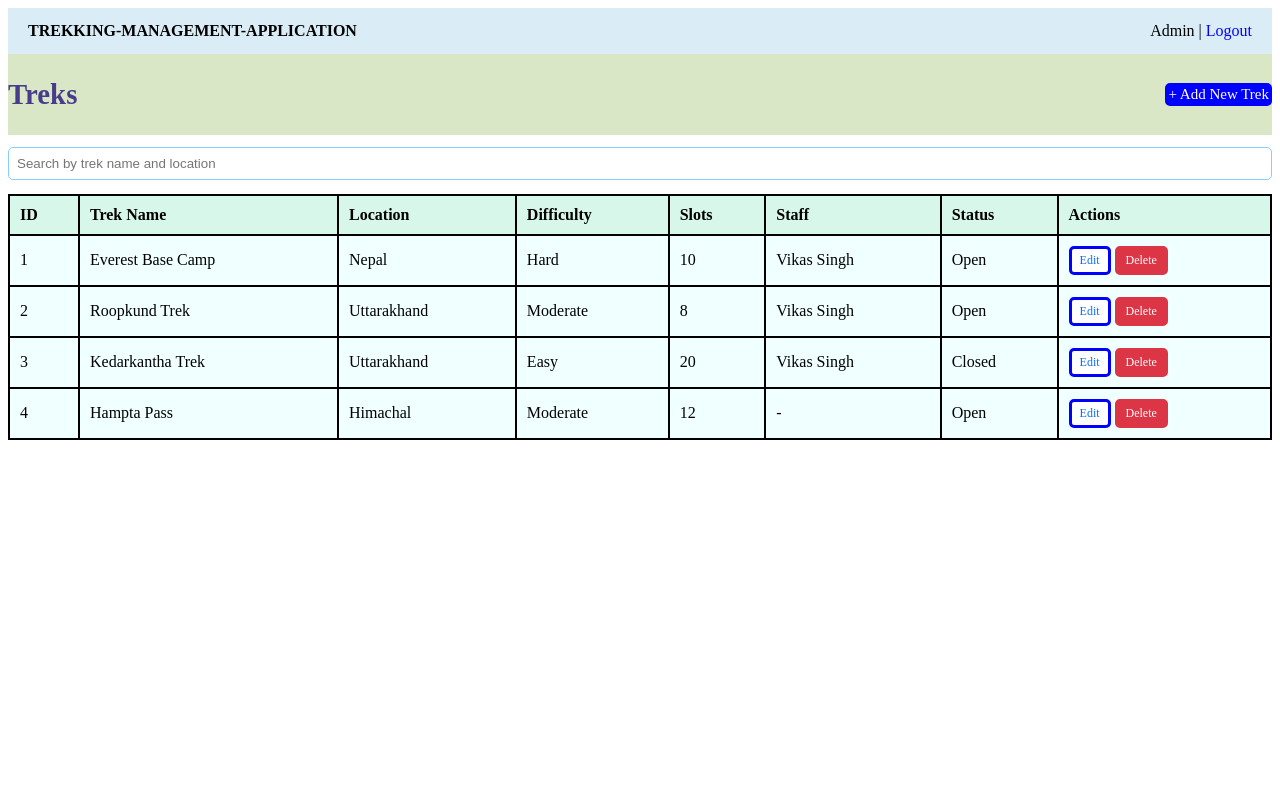
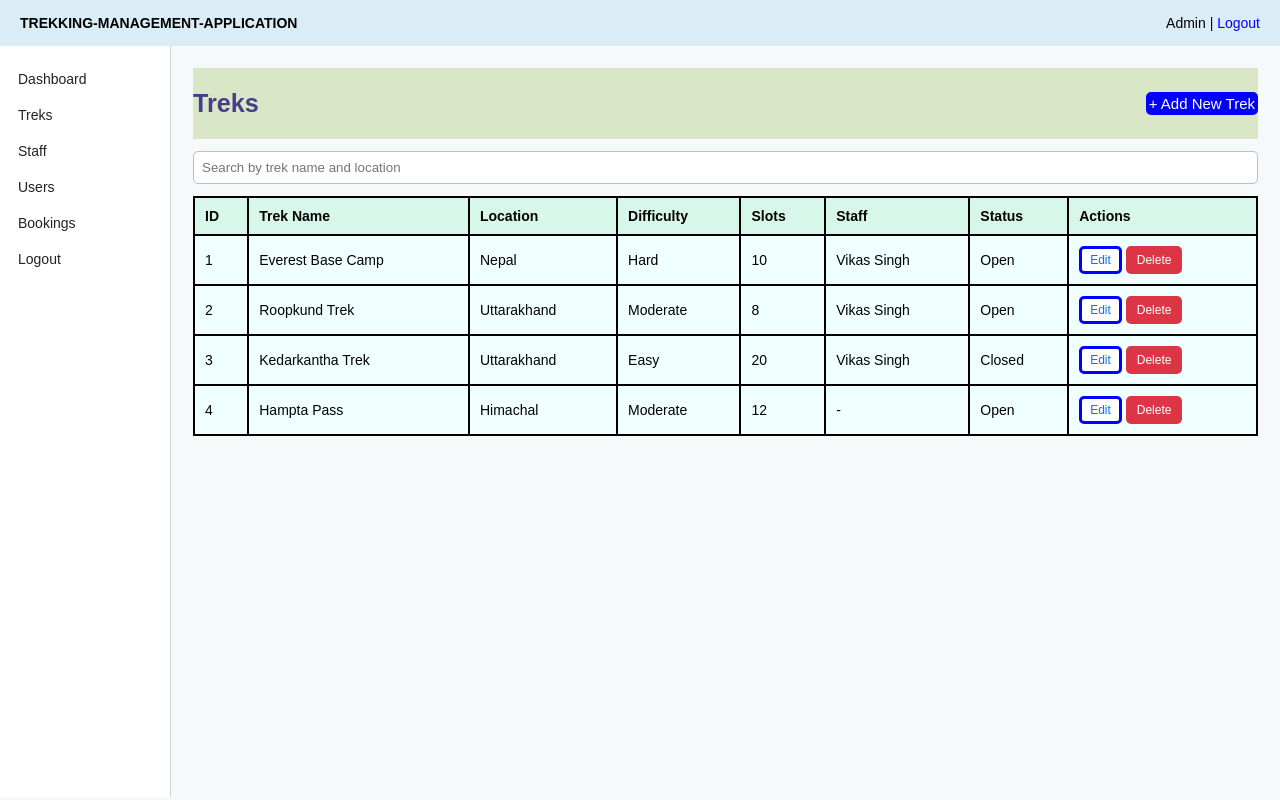
Before and after one commit to 24f3002105/Trekking-Management-Application, a Flask app: page /admin/treks in a window 1280 px wide. Run offline with Flask 3, Linux system fonts and the light colour scheme; a user stored in the database is signed in; data comes from the database, SQL or seed files in the repository; both versions use the stored data as it was after the commit.

Commit message:
Milestone-6 Trek Booking History and Trek Status Tracking

```diff
--- a/application/controllers.py
+++ b/application/controllers.py
@@ -215,7 +215,7 @@ def staff_action(user_id, action):
         staff.blacklisted=False
         profile = StaffProfile.query.filter_by(user_id=staff.id).first()
         if profile:
-            profile.status="Approved"
+            profile.status = "Approved"
     elif action=="blacklist":
         staff.blacklisted=True
         profile=StaffProfile.query.filter_by(user_id=staff.id).first()
@@ -225,7 +225,7 @@ def staff_action(user_id, action):
         db.session.delete(staff)
 
     db.session.commit()
-    return redirect("admin/staff")
+    return redirect("/admin/staff")
 
 @app.route("/admin/users")
 def admin_users():
@@ -388,3 +388,69 @@ def book_trek(trek_id):
     db.session.add(booking)
     db.session.commit()
     return redirect("/user")
+
+@app.route("/bookings")
+def my_bookings():
+    if session.get("role") != "user":
+        return redirect("/login")
+
+    bookings = Booking.query.filter_by(user_id=session.get("user_id")).order_by(Booking.id.desc()).all()
+    booking_rows = []
+    for booking in bookings:
+        trek = Trek.query.get(booking.id)
+        booking_rows.append({
+            "id": booking.id,
+            "trek_name": trek.name,
+            "booking_date": booking.booking_date,
+            "start_date": trek.start_date,
+            "end_date": trek.end_date,
+            "status": booking.status,
+        })
+
+    return render_template("my_bookings.html", bookings=booking_rows)
+
+@app.route("/booking/<int:booking_id>/cancel")
+def cancel_booking(booking_id):
+    if session.get("role") != "user":
+        return redirect("/login")
+
+    booking = Booking.query.get_or_404(booking_id)
+    if booking.user_id == session.get("user_id") and booking.status == "Booked":
+        booking.status = "Cancelled"
+        db.session.commit()
+
+    return redirect("/bookings")
+
+@app.route("/history")
+def history():
+    if session.get("role") != "user":
+        return redirect("/login")
+
+    bookings=Booking.query.filter_by(user_id=session.get("user_id")).all()
+    history_rows = []
+    for booking in bookings:
+        if booking.status in ["Completed","Cancelled"]:
+            trek = Trek.query.filter_by(booking.trek_id)
+            history_rows.append({
+                "trek_name":trek.name,
+                "start_date":trek.start_date,
+                "end_date":trek.end_date,
+                "status":booking.status,
+            })
+    return render_template("history.html", bookings=history_rows)
+
+@app.route("/profile", methods=["GET", "POST"])
+def profile():
+    if not session.get("user_id"):
+        return redirect("/login")
+
+    user=User.query.get_or_404(session.get("user_id"))
+
+    if request.method == "POST":
+        user.name = request.form.get("name")
+        user.contact=request.form.get("contact")
+        session["name"]=user.name
+        db.session.commit()
+        return redirect("/profile")
+
+    return render_template("profile.html", user=user)
--- a/static/style.css
+++ b/static/style.css
@@ -3,10 +3,11 @@
     display: flex;justify-content: space-between;align-items: center;padding:0 20px;
 }
 a { color: blue; text-decoration:solid;}
+
 .container { width: 350px; margin: auto; border: 2px solid; background-color: beige;
 padding: 30px; border-radius: 50px; margin-top: 50px;}
 
-.field { margin-bottom: 14px; text-align: center; font-size: large;}
+.field { margin-bottom: 12px; text-align: center; font-size: large;}
 
 button, .btn {
     display:inline-block;
@@ -42,19 +43,33 @@ th {background-color:rgb(216, 247, 235) ;}
 .btn-red { background: #dc3545; border-color: #dc3545; }
 .btn-green { background: #198754; border-color: #198754; }
 
-.placeholder {
-    width: 220px;
-    height: 140px;
-    background: #e9ecef;
-    border: 1px solid #d0d5da;
-    display: flex;
-    align-items: center;
-    justify-content: center;
-    color: #777;
-}
+
 
 @media (max-width: 800px) {
     .cards, .form-grid { grid-template-columns: 1fr; }
     .sidebar { width: 130px; }
     .login-box { width: auto; margin: 30px 15px; }
 }
+
+.app { display: flex; min-height: calc(100vh - 49px); }
+
+.sidebar {
+    width: 170px;
+    background: white;
+    border-right: 1px solid #cfd4da;
+    padding: 15px 0;
+}
+.sidebar a {
+    display: block;
+    padding: 10px 18px;
+    color: #222;
+}
+.sidebar a:hover { background: #e9f1ff; }
+.content { flex: 1; padding: 22px; }
+
+body {
+    font-family: Arial, sans-serif;
+    background: #f7f8fa;
+    margin: 0;
+    font-size: 14px;
+}
--- a/templates/admin_bookings.html
+++ b/templates/admin_bookings.html
@@ -1,5 +1,5 @@
 {% extends "base.html" %}
-{% block public_content %}
+{% block content %}
 <h2>All Boookings and History</h2>
 <table>
     <tr><th>Booking ID</th><th>User</th><th>Trek</th><th>Date</th><th>Status</th><th>Payment</th></tr>
--- a/templates/admin_dashboard.html
+++ b/templates/admin_dashboard.html
@@ -1,6 +1,6 @@
 {% extends "base.html" %}
 
-{% block public_content %}
+{% block content %}
 <h2>Dashboard</h2>
 <div class="cards">
     <div class="card">Total Treks <h3>{{ totals.treks }}</h3></div>
--- a/templates/admin_staff.html
+++ b/templates/admin_staff.html
@@ -1,5 +1,5 @@
 {% extends "base.html" %}
-{% block public_content %}
+{% block content %}
 <h2>Staff Requests</h2>
 <table>
     <tr><th>Staff ID</th><th>Name</th><th>Email</th><th>Contact</th><th>Status</th><th>Action</th></tr>
--- a/templates/admin_treks.html
+++ b/templates/admin_treks.html
@@ -1,5 +1,5 @@
 {% extends "base.html" %}
-{% block public_content %}
+{% block content %}
 <div class="title-row">
     <h2 style="color: darkslateblue;">Treks</h2>
     <a class="btn" href="{{ url_for('add_trek') }}">+ Add New Trek</a>
--- a/templates/admin_users.html
+++ b/templates/admin_users.html
@@ -1,5 +1,5 @@
 {% extends "base.html" %}
-{% block public_content %}
+{% block content %}
 <h2>Users</h2>
 <form method="get" class="field"><input name="q" value="{{ q }}" placeholder="Search User by Name or Email"></form>
 <table>
--- a/templates/base.html
+++ b/templates/base.html
@@ -1,22 +1,45 @@
 <!DOCTYPE html>
 <html lang="en">
-
 <head>
     <title>TREKKING-MANAGEMENT-APPLICATION</title>
     <link rel="stylesheet" href="{{ url_for('static', filename='style.css') }}">
 </head>
-
 <body>
     <div class="topbar">
         <b>TREKKING-MANAGEMENT-APPLICATION</b>
         {% if session.get('user_id') %}
-        <span>{{ session.get('name') }} | <a href="{{ url_for('logout') }}">Logout</a></span>
+            <span>{{ session.get('name') }} | <a href="{{ url_for('logout') }}">Logout</a></span>
         {% endif %}
     </div>
-
-    {% block public_content %}
-    {% endblock %}
+    {% if session.get('user_id') %}
+    <div class="app">
+        <div class="sidebar">
+            {% if session.get('role')== "Admin" %}
+                <a href="{{ url_for('admin_dashboard') }}">Dashboard</a>
+                <a href="{{ url_for('admin_treks') }}">Treks</a>
+                <a href="{{ url_for('admin_staff') }}">Staff</a>
+                <a href="{{ url_for('admin_users') }}">Users</a>
+                <a href="{{ url_for('admin_bookings') }}">Bookings</a>
+            {% elif session.get('role')== "staff" %}
+                <a href="{{ url_for('staff_dashboard') }}">Dashboard</a>
+                <a href="{{ url_for('staff_dashboard') }}">My Treks</a>
+                <a href="{{ url_for('profile') }}">Profile</a>
+            {% else %}
+                <a href="{{ url_for('user_dashboard') }}">Dashboard</a>
+                <a href="{{ url_for('user_dashboard') }}">Browse Trek</a>
+                <a href="{{ url_for('my_bookings') }}">My Bookings</a>
+                <a href="{{ url_for('history') }}">History</a>
+                <a href="{{ url_for('profile') }}">Profile</a>
+            {% endif %}
+            <a href="url_for('logout')">Logout</a>
+        </div>
+        <div class="content">
+            {% block content %} {% endblock %}
+        </div>
+    </div>
+    {% else %}
+        {% block public_content %}{% endblock %}
+    {% endif %}
 
 </body>
-
 </html>
--- a/templates/staff_dashboard.html
+++ b/templates/staff_dashboard.html
@@ -1,5 +1,5 @@
 {% extends "base.html" %}
-{% block public_content %}
+{% block content %}
 <h2>My Dashboard</h2>
 <div class="cards">
     <div class="card">Assigned Treks<h3>{{ treks|length }}</h3></div>
--- a/templates/staff_trek.html
+++ b/templates/staff_trek.html
@@ -1,5 +1,5 @@
 {% extends "base.html" %}
-{% block public_content %}
+{% block content %}
 <h2>{{ trek.name }}</h2>
 <div class="card">
     <h3>Trek Information</h3>
--- a/templates/trek_detail.html
+++ b/templates/trek_detail.html
@@ -1,5 +1,5 @@
 {% extends "base.html" %}
-{% block public_content %}
+{% block content %}
 <p><a href="{{ url_for('user_dashboard') }}">&lt; Back to Treks</a></p>
 <h2>{{ trek.name }}</h2>
 <div style="display: flex; gap: 22px; align-items: flex-start;">
--- a/templates/trek_form.html
+++ b/templates/trek_form.html
@@ -1,5 +1,5 @@
 {% extends "base.html" %}
-{% block public_content %}
+{% block content %}
 <h2>{% if trek %}Edit Trek{% else %}Add New Trek{% endif %}</h2>
 <form method="post">
     <div class="form-grid">
--- a/templates/user_dashboard.html
+++ b/templates/user_dashboard.html
@@ -1,5 +1,5 @@
 {% extends "base.html" %}
-{% block public_content %}
+{% block content %}
 <h2>Welcome, {{ session.get('name') }}!</h2>
 <div class="title-row">
     <h3>Available Treks</h3>
```
Also changed, not shown: templates/history.html (+10 -0 lines), templates/my_bookings.html (+19 -0 lines), templates/profile.html (+10 -0 lines), trekking.db, 1 other file.
